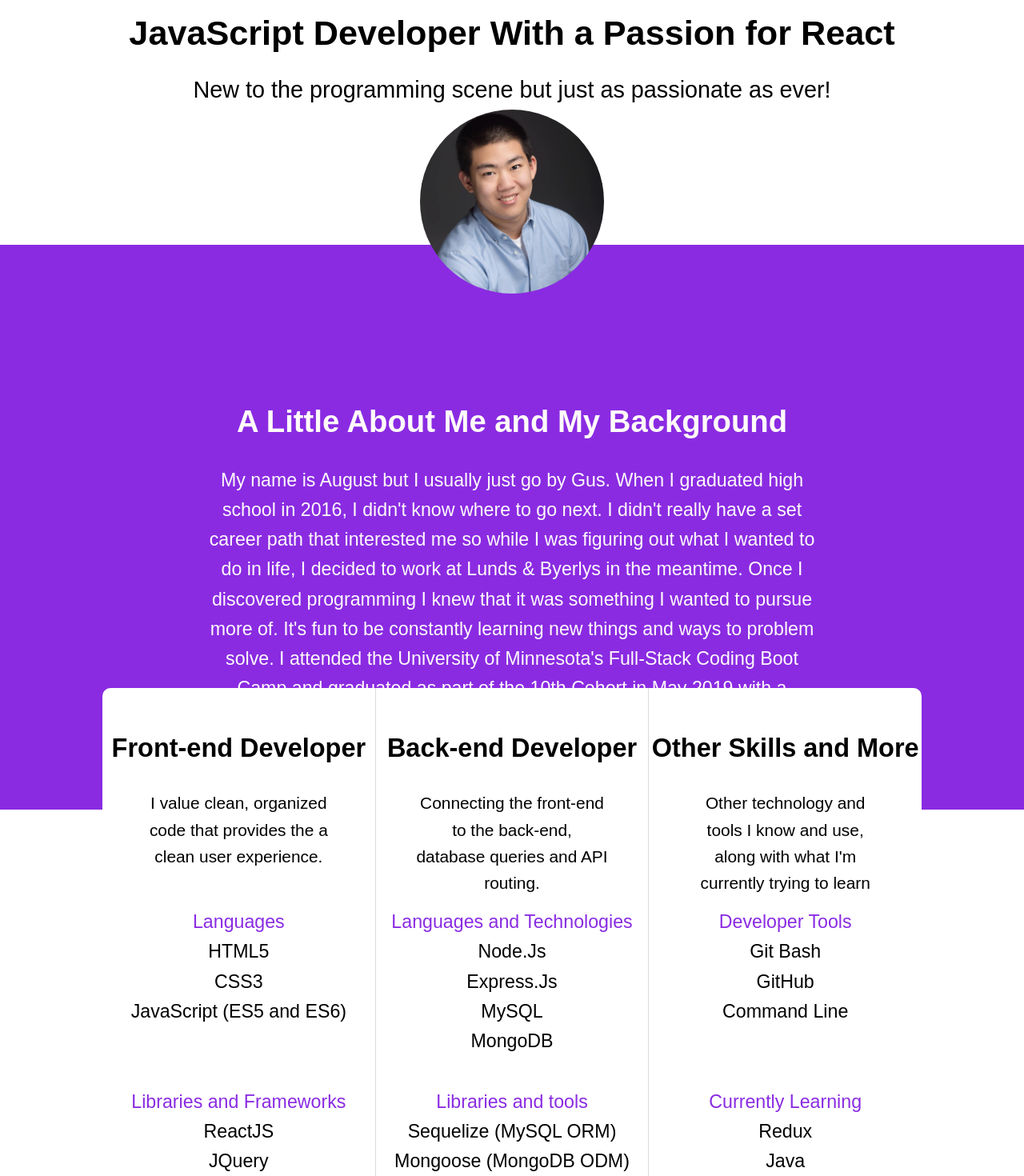
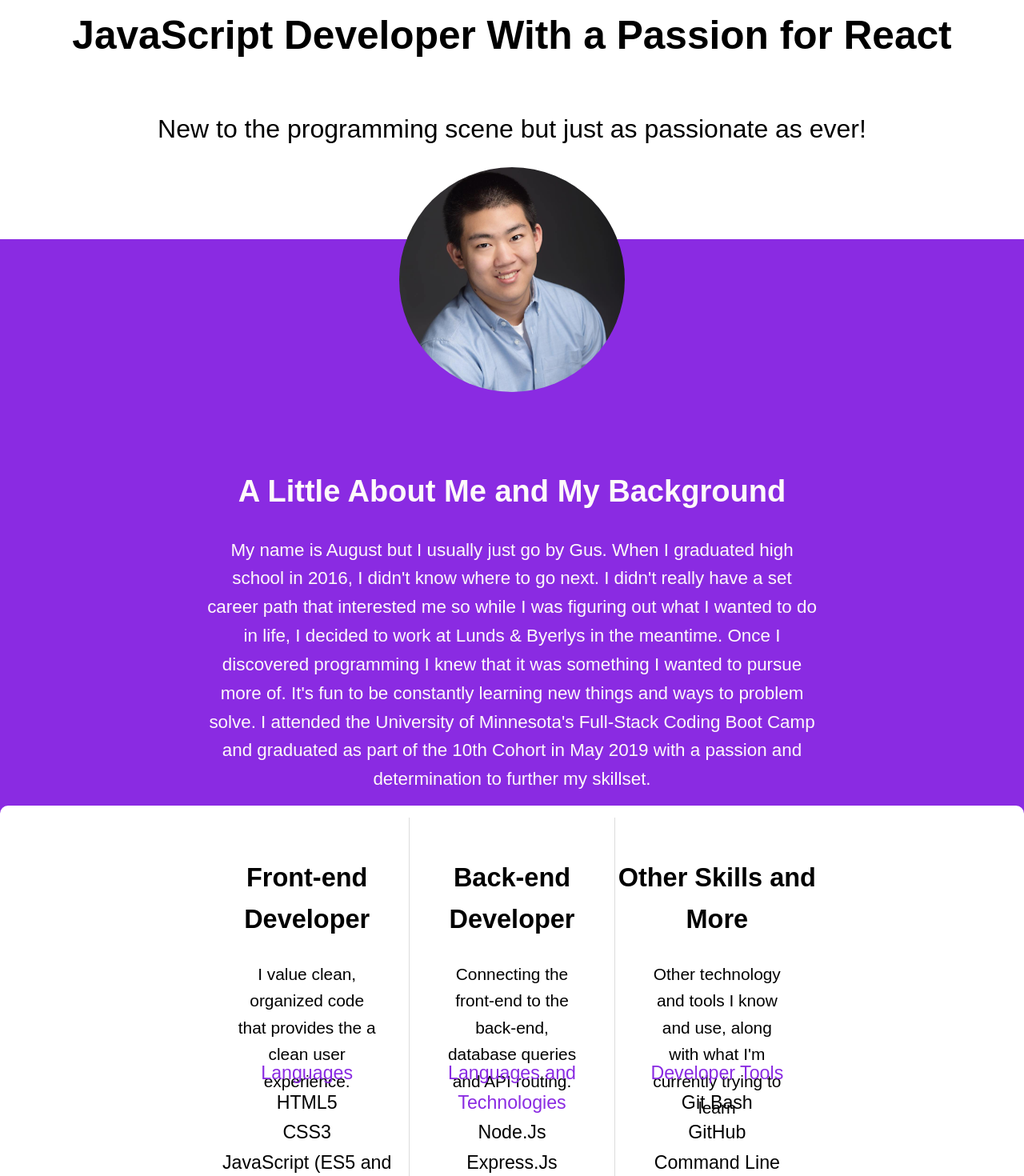
Before and after one commit to August-Johnson/react-portfolio, a React (Create React App) app: page / in a window 1280 px wide. Shown: the part 80-1550 px from the top of the page at 80% size. Built offline with nearby package versions, Linux system fonts and the light colour scheme.

Commit message:
responsive sized added as variables. Skill section position changed.

```diff
--- a/src/App.js
+++ b/src/App.js
@@ -16,9 +16,8 @@ function App() {
       <Header>
         <SelfImage imageSource={ImageSource} />
       </Header>
-      <AboutMe>
+      <AboutMe />
         <Skills />
-      </AboutMe>
       <Footer />
     </Home>
   );
--- a/src/assets/css/app.css
+++ b/src/assets/css/app.css
@@ -2,9 +2,7 @@
   background-color: #8A2BE2;
   color: #FFFAFA;
   font-family: Arial, Helvetica, sans-serif;
-  position: relative;
   line-height: 1.6;
-  height: 600px;
   text-align: center;
   font-size: 145%;
   padding: 15px 20%;
@@ -17,6 +15,10 @@
   margin-bottom: 25px;
 }
 
+body {
+  background-color: #8A2BE2;
+}
+
 .homepage-footer {
   width: auto;
   text-align: center;
@@ -27,17 +29,20 @@
 }
 
 .intro-header {
+  background-color: #FFFFFF;
   font-family: Arial, Helvetica, sans-serif;
   text-align: center;
   font-size: 180%;
   font-weight: 500;
   padding-top: 100px;
   position: relative;
+  margin-top: 0px;
   margin-bottom: 150px;
+  padding-bottom: 90px;
 }
 
 .intro-header h1 {
-  font-weight: 800;
+  font-weight: 600;
   font-size: 150%;
   padding-bottom: 35px;
 }
@@ -60,19 +65,21 @@
 .skills-container {
   background-color: #FFFFFF;
   color: #000000;
-  position: absolute;
-  left: 10%;
-  top: 88%;
-  width: 80%;
+  font-family: Arial, Helvetica, sans-serif;
   display: -webkit-box;
   display: -ms-flexbox;
   display: flex;
+  line-height: 1.6;
+  text-align: center;
+  font-size: 145%;
+  padding: 15px 20%;
   border-radius: 10px;
   margin: 0px auto;
 }
 
 .skill-column {
   width: 33%;
+  height: 675px;
   -webkit-box-flex: 1;
       -ms-flex: 1;
           flex: 1;
@@ -92,16 +99,39 @@
 
 .skill-column h4 {
   color: #8A2BE2;
-  margin-top: 60px;
+  margin-top: 45px;
 }
 
 .skill-column p {
   font-size: 90%;
-  padding: 0px 50px;
-  height: 50px;
+  padding: 0px 40px;
+  height: 40px;
 }
 
 .skill-column ul {
   height: 90px;
 }
+
+@media screen and (min-width: 900px) {
+  .intro-header {
+    font-size: 200%;
+    margin-bottom: 120px;
+  }
+  .intro-header h1 {
+    font-size: 155%;
+    margin-bottom: 40px;
+  }
+  .image-container {
+    width: 22%;
+    top: 75%;
+    left: 39%;
+  }
+  .about-container {
+    font-size: 140%;
+  }
+  .about-header {
+    font-size: 170%;
+    padding-top: 150px;
+  }
+}
 /*# sourceMappingURL=app.css.map */
--- a/src/assets/css/components/_about.scss
+++ b/src/assets/css/components/_about.scss
@@ -1,9 +1,9 @@
 .about-container {
     @include secondary-color-scheme;
     font-family: Arial, Helvetica, sans-serif;
-    position: relative;
+    // position: relative;
     line-height: 1.6;
-    height: 600px;
+    // height: 600px;
     text-align: center;
     font-size: 145%;
     padding: 15px 20%;
--- a/src/assets/css/components/_container.scss
+++ b/src/assets/css/components/_container.scss
@@ -0,0 +1,3 @@
+body {
+    background-color: map-get($colors, secondary-bg);
+}
--- a/src/assets/css/components/_header.scss
+++ b/src/assets/css/components/_header.scss
@@ -1,15 +1,18 @@
 .intro-header {
+    background-color: map-get($colors, primary-bg);
     font-family: Arial, Helvetica, sans-serif;
     text-align: center;
     font-size: 180%;
     font-weight: 500;
     padding-top: 100px;
     position: relative;
+    margin-top: 0px;
     margin-bottom: 150px;
+    padding-bottom: 90px;
 }
 
 .intro-header h1 {
-    font-weight: 800;
+    font-weight: 600;
     font-size: 150%;
     padding-bottom: 35px;
 }
--- a/src/assets/css/components/_skill-column.scss
+++ b/src/assets/css/components/_skill-column.scss
@@ -1,16 +1,22 @@
 .skills-container {
     @include primary-color-scheme;
-    position: absolute;
-    left: 10%;
-    top: 88%;
-    width: 80%;
+    font-family: Arial, Helvetica, sans-serif;
+    // position: absolute;
+    // left: 10%;
+    // top: 88%;
+    // width: 80%;
     display: flex;
+    line-height: 1.6;
+    text-align: center;
+    font-size: 145%;
+    padding: 15px 20%;
     border-radius: 10px;
     margin: 0px auto;
 }
 
 .skill-column {
     width: 33%;
+    height: 675px;
     flex: 1;
     border-right: 1px solid #DCDCDC;
 }
@@ -28,13 +34,13 @@
 
 .skill-column h4 {
     color: map-get($colors, secondary-bg);
-    margin-top: 60px;
+    margin-top: 45px;
 }
 
 .skill-column p {
     font-size: 90%;
-    padding: 0px 50px;
-    height: 50px;
+    padding: 0px 40px;
+    height: 40px;
 }
 
 .skill-column ul {
--- a/src/assets/css/helpers/_parameters.scss
+++ b/src/assets/css/helpers/_parameters.scss
@@ -3,4 +3,4 @@ $colors: (
     secondary: #FFFAFA,
     primary-bg: #FFFFFF,
     secondary-bg: #8A2BE2
-)
+);
--- a/src/components/AboutMe.js
+++ b/src/components/AboutMe.js
@@ -1,6 +1,6 @@
 import React from 'react';
 
-function AboutMe(props) {
+function AboutMe() {
     return (
         <div className="about-container">
             <h2 className="about-header">A Little About Me and My Background</h2>
@@ -10,7 +10,7 @@ function AboutMe(props) {
                  Once I discovered programming I knew that it was something I wanted to pursue more of. It's fun to be constantly learning new things and ways to problem solve.
                  I attended the University of Minnesota's Full-Stack Coding Boot Camp and graduated as part of the 10th Cohort in May 2019 with a passion and determination to further my skillset.
             </p>
-            {props.children}
+            {/* {props.children} */}
         </div>
     );
 }
--- a/src/components/Footer.js
+++ b/src/components/Footer.js
@@ -2,9 +2,9 @@ import React from "react";
 
 function Footer() {
     return (
-        <div className="homepage-footer">
+        <footer className="homepage-footer">
             <h2>Footer</h2>
-        </div>
+        </footer>
     );
 }
 
```
Also changed, not shown: src/assets/css/responsive/_responsive.scss (+30 -0 lines), 1 other file (tests, documents, lock files or other folders).
